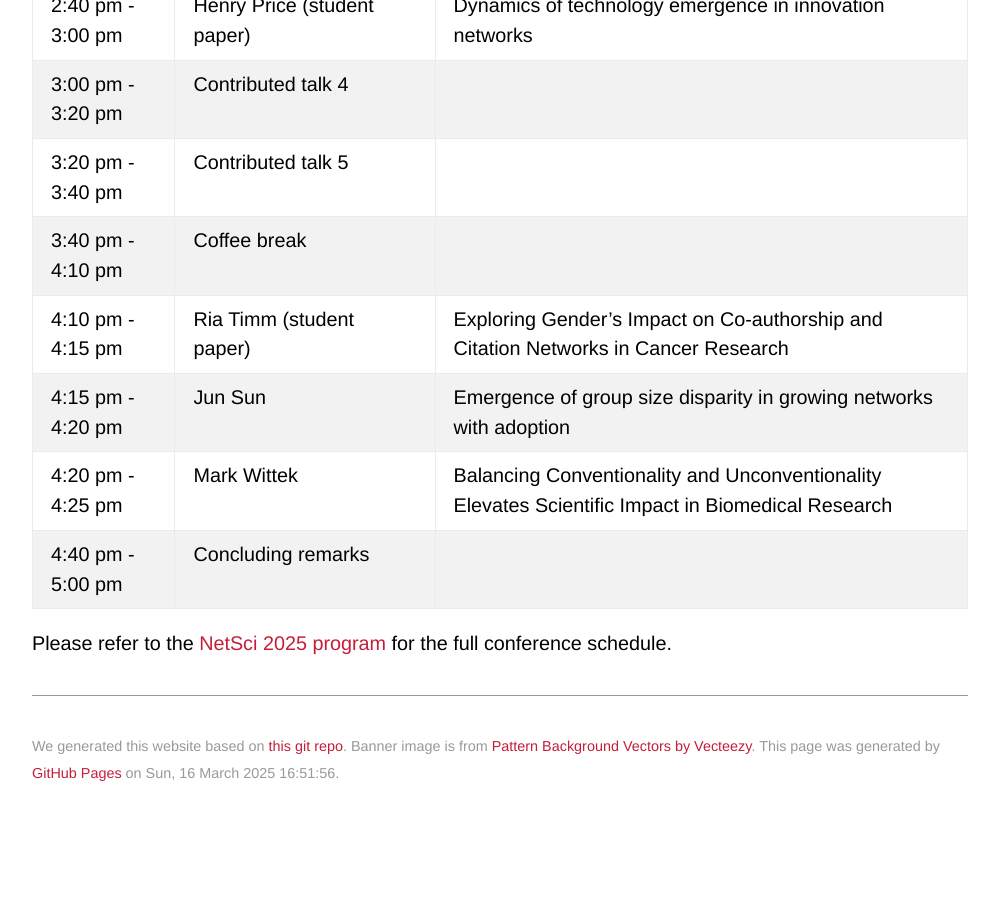
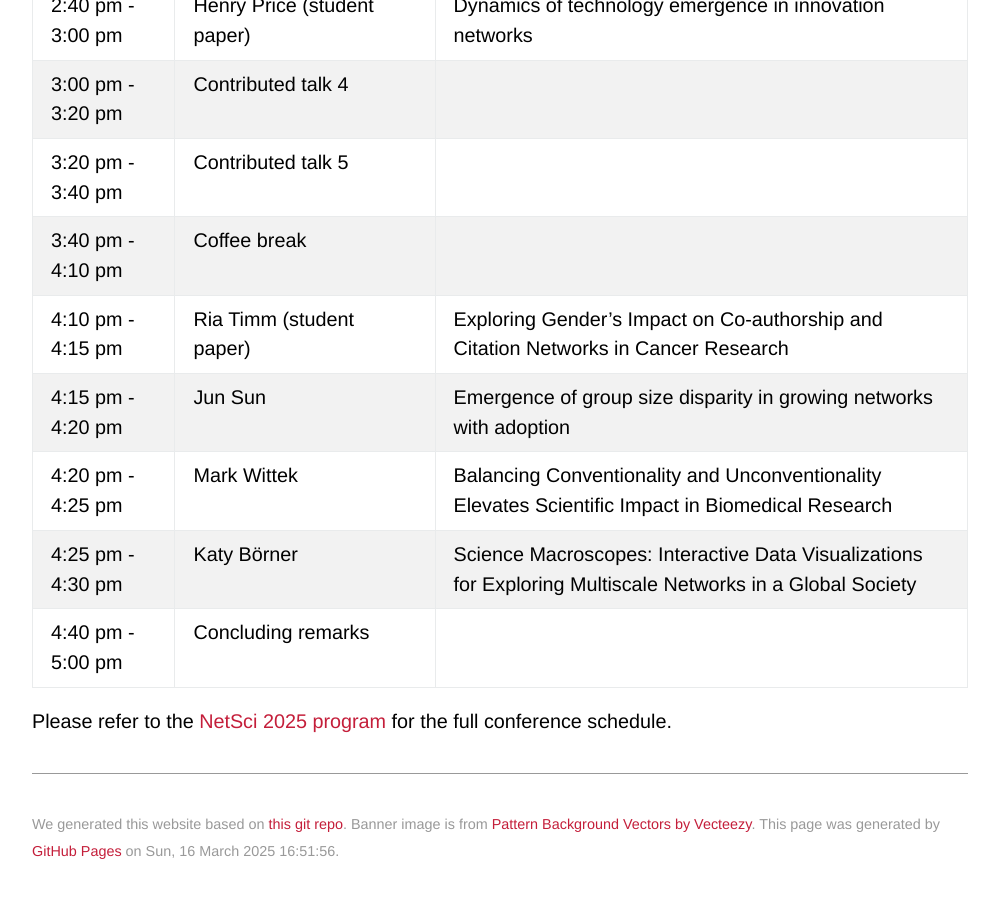
Before and after one commit to netscisci/netscisci.github.io, a Jekyll site: the page built from schedule.md, in a window 1280 px wide and 900 px high, scrolled down 1547 px. Shown: the whole window, without its empty margins (140-1139 px from the left). Built offline with Jekyll 4.4.1, drawn with Linux system fonts in a browser that asks for light colours; some web fonts are replaced; our own code applies the rules of GitHub Pages for plain Markdown files; before the commit the page ends 2369 px from its top, so only the background shows below that.

Commit message:
Update schedule.md

```diff
--- a/schedule.md
+++ b/schedule.md
@@ -27,6 +27,7 @@ layout: default
 | 4:10 pm - 4:15 pm   | Ria Timm (student paper) |Exploring Gender’s Impact on Co-authorship and Citation Networks in Cancer Research|
 | 4:15 pm - 4:20 pm   | Jun Sun |Emergence of group size disparity in growing networks with adoption|
 | 4:20 pm - 4:25 pm   | Mark Wittek |Balancing Conventionality and Unconventionality Elevates Scientific Impact in Biomedical Research|
+| 4:25 pm - 4:30 pm   | Katy Börner |Science Macroscopes: Interactive Data Visualizations for Exploring Multiscale Networks in a Global Society|
 | 4:40 pm - 5:00 pm   | Concluding remarks ||
 
 Please refer to the [NetSci 2025 program](https://netsci2025.github.io/) for the full conference schedule.
```
